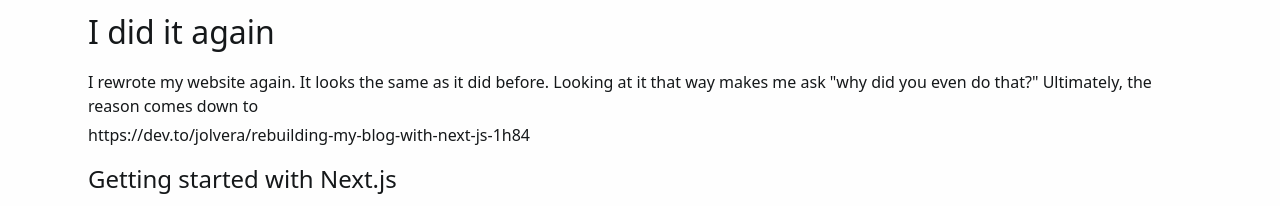
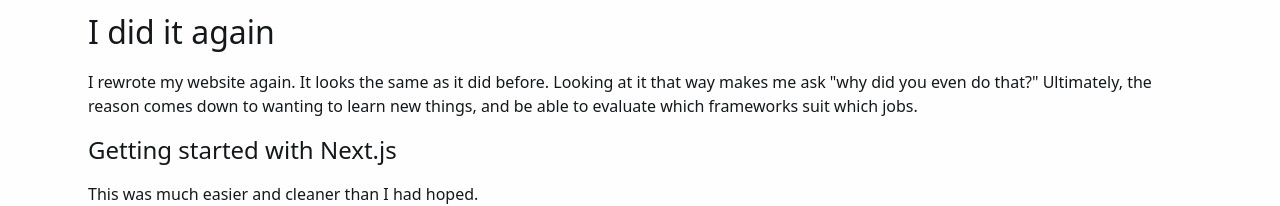
Before and after one commit to s-thom/website-v2, a Next.js app: page /projects/website-v2 in a window 1280 px wide. Shown: the part 258-464 px from the top of the page. Built offline with nearby package versions, Linux system fonts and the light colour scheme.

Commit message:
Remove link from drafting

```diff
--- a/pages/projects/website-v2.mdx
+++ b/pages/projects/website-v2.mdx
@@ -14,10 +14,7 @@ export const metadata = {
 
 # I did it again
 
-I rewrote my website again. It looks the same as it did before. Looking at it that way makes me ask "why did you even do that?" Ultimately, the reason comes down to
-
-
-https://dev.to/jolvera/rebuilding-my-blog-with-next-js-1h84
+I rewrote my website again. It looks the same as it did before. Looking at it that way makes me ask "why did you even do that?" Ultimately, the reason comes down to wanting to learn new things, and be able to evaluate which frameworks suit which jobs.
 
 
 ## Getting started with Next.js
```
